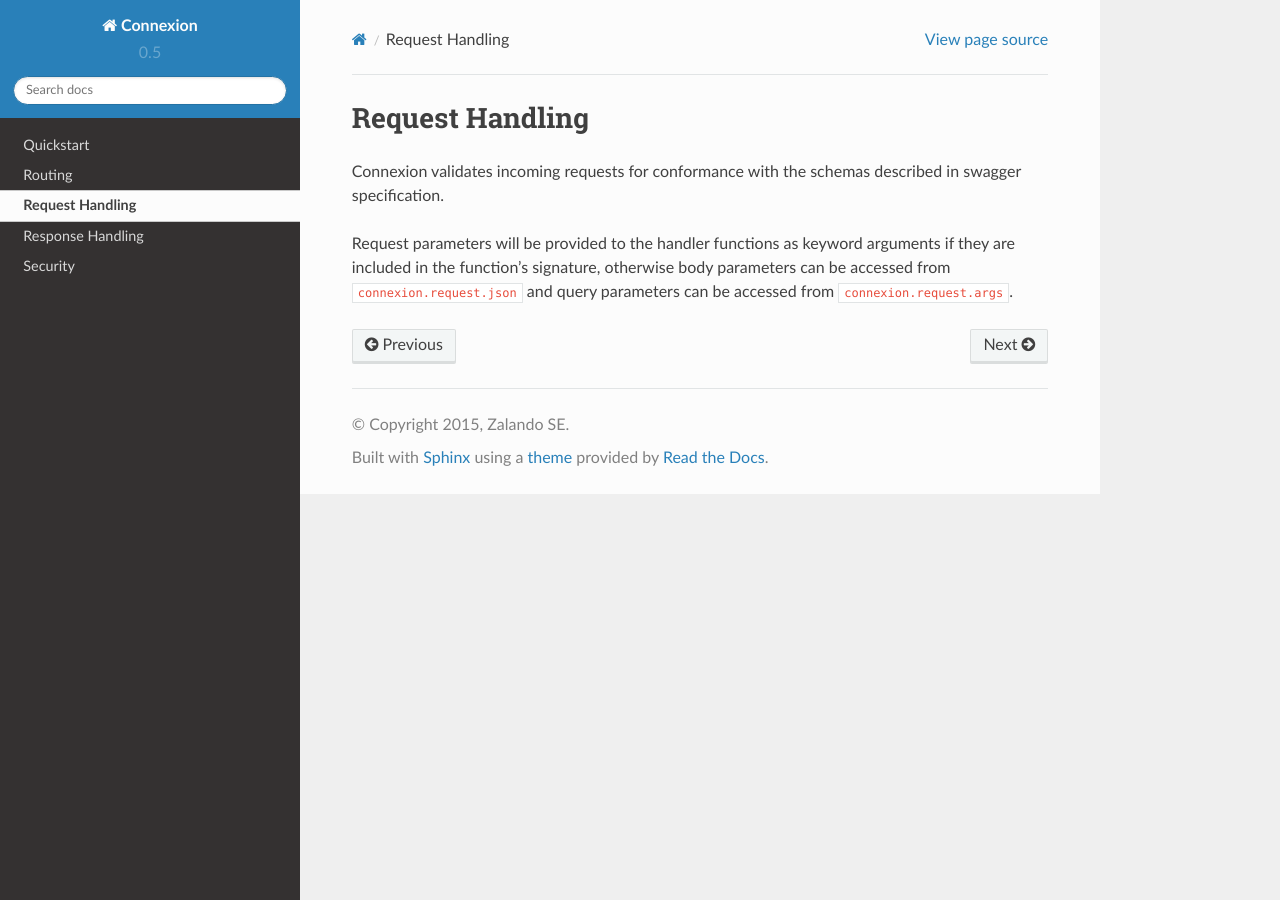
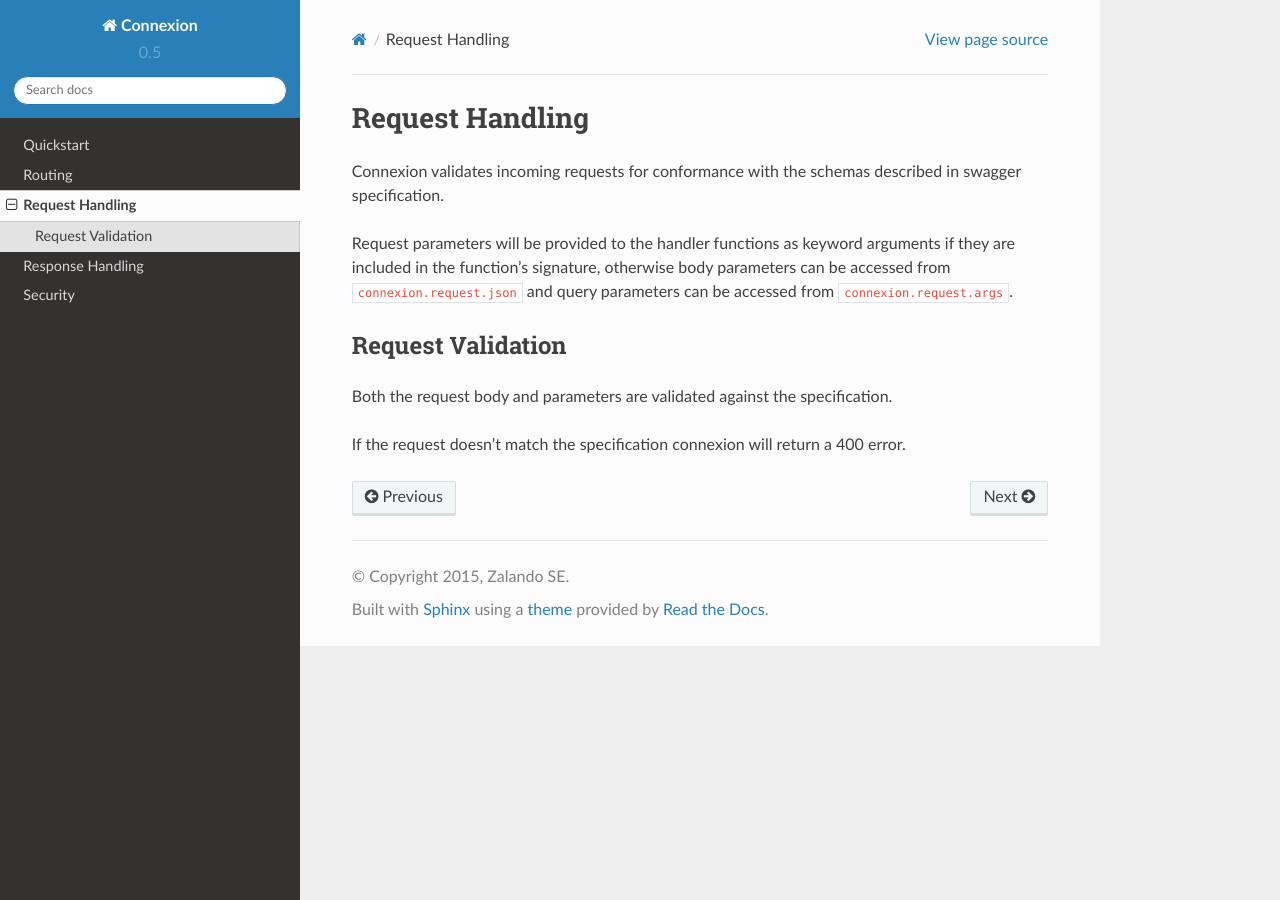
Before and after one commit to spec-first/connexion, a Sphinx documentation site: the page built from docs/request.rst, in a window 1280 px wide. Built offline with Sphinx 7.4.7 and the Read the Docs theme 2.0.0, drawn with Linux system fonts in a browser that asks for light colours.

Commit message:
#75 document request validation

```diff
--- a/docs/request.rst
+++ b/docs/request.rst
@@ -7,3 +7,10 @@
 arguments if they are included in the function's signature, otherwise body
 parameters can be accessed from ``connexion.request.json`` and query parameters
 can be accessed from ``connexion.request.args``.
+
+Request Validation
+------------------
+Both the request body and parameters are validated against the specification.
+
+If the request doesn't match the specification connexion will return a 400
+error.
--- a/docs/response.rst
+++ b/docs/response.rst
@@ -12,6 +12,10 @@
 If the endpoint produces a single non json mimetype then connexion will
 automatically set the right content type in the HTTP header.
 
+Status codes
+------------
+
+
 Error Handling
 --------------
 By default connexion error messages are JSON serialized according to
```
